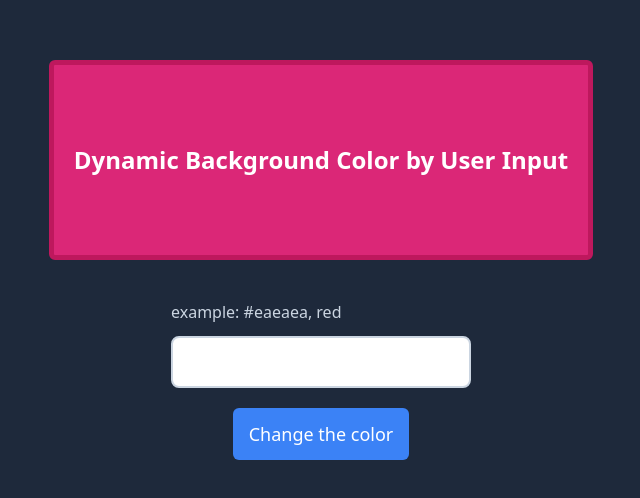
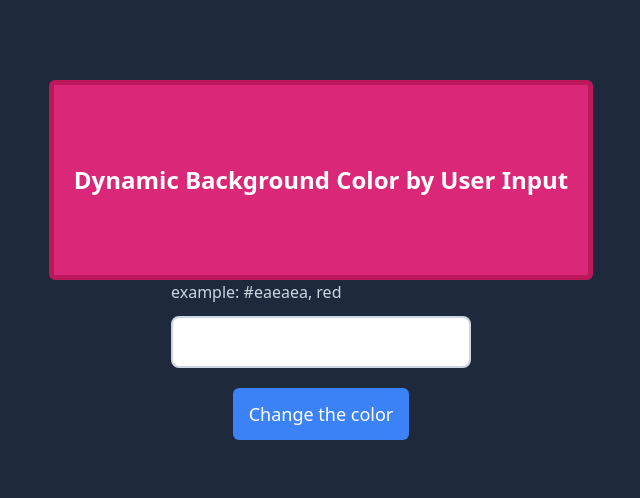
Before and after one commit to ramaherdianto/dynamic-background-color, a plain HTML site: page index.html in a window 1280 px wide. Shown: the part 140-638 px from the top of the page, without its empty margins (319-959 px from the left). Drawn offline with nearby package versions, Linux system fonts and the light colour scheme.

Commit message:
feat: update

```diff
--- a/index.html
+++ b/index.html
@@ -6,17 +6,18 @@
         <title>Dynamic Background Color</title>
         <script src="https://cdn.tailwindcss.com"></script>
     </head>
-    <body class="bg-slate-800 min-h-screen flex flex-col gap-10 justify-center items-center">
+    <body class="bg-slate-800">
+        <div class="min-h-screen p-3 flex flex-col items-center justify-center">
             <div
-            class="p-5 bg-pink-600 max-w-5xl h-[200px] flex items-center justify-center rounded-md border-[5px] border-pink-700"
+                class="p-5 bg-pink-600 max-w-2xl h-[200px] flex items-center justify-center rounded-md border-[5px] border-pink-700"
                 id="bg-target"
             >
-            <h1 class="text-white text-2xl font-semibold">
+                <h1 class="text-white text-center text-2xl font-semibold">
                     Dynamic Background Color by User Input
                 </h1>
             </div>
 
-        <div class="flex flex-col justify-between items-center gap-5 max-w-5xl">
+            <div class="flex flex-col justify-between items-center gap-5 max-w-2xl">
                 <div class="flex flex-col gap-3">
                     <span class="text-slate-300">example: #eaeaea, red</span>
                     <input
@@ -34,6 +35,7 @@
                     </button>
                 </div>
             </div>
+        </div>
 
         <script src="/main.js"></script>
     </body>
--- a/main.js
+++ b/main.js
@@ -4,7 +4,7 @@ const changeColor = document.querySelector('#change-color');
 
 const setBackgroundColor = (color) => {
     const colorName = color.toLowerCase();
-    bgTarget.className = `bg-[${colorName}] p-5 w-[500px] h-[200px] flex items-center justify-center rounded-md border-[5px] border-pink-700`;
+    bgTarget.className = `bg-[${colorName}] p-5 max-w-2xl h-[200px] flex items-center justify-center rounded-md border-[5px] border-pink-700`;
 };
 
 changeColor.addEventListener('click', function (e) {
```
Lines whose indentation alone changed are shown as unchanged.
